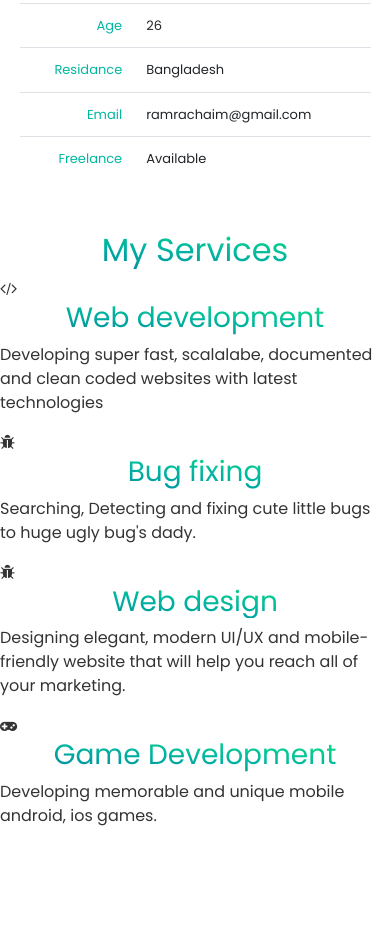
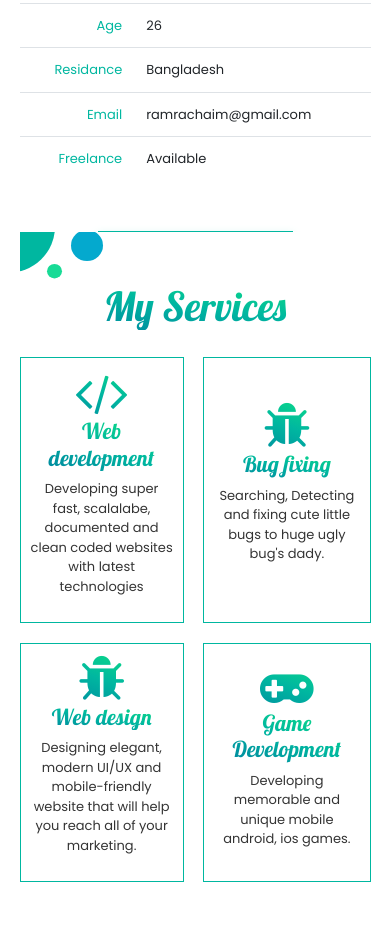
Before and after one commit to Ramrachai/CS50-project, a plain HTML site: page index.html in a window 390 px wide. Shown: the part 1293-2225 px from the top of the page. Before the commit the page ends 2137 px from the top, so only its background shows below. Drawn offline with nearby package versions, Linux system fonts and the light colour scheme.

Commit message:
service section finish

```diff
--- a/index.html
+++ b/index.html
@@ -123,7 +123,7 @@
         </tr>
       </table>
     </section>
-
+    <div class="divide"></div>
     <section id="service">
       <h2 class="title">My Services</h2>
       <div class="service-single">
--- a/style.scss
+++ b/style.scss
@@ -153,6 +153,47 @@ nav {
 .title {
   @extend %gradient-text;
   text-align: center;
+  font-family: $title-font;
+}
+.divide {
+  height: 1px;
+  width: 50%;
+  margin: 0 auto;
+  background: $title-color;
+  box-shadow: 0px 5px 10px $title-color;
+  // opacity: 0.3;
+}
+#service {
+  padding: 50px 0;
+  background: url(/images/method-draw-image.svg) no-repeat left bottom;
+  display: grid;
+  grid-template-columns: minmax(auto, 400px) minmax(auto, 400px);
+  grid-gap: 5vw;
+  justify-content: center;
+  .title {
+    grid-column: 1 / -1;
+    font-size: 40px;
+  }
+  .service-single {
+    display: grid;
+    align-content: center;
+    border: 1px solid $title-color;
+    padding: 10px;
+    text-align: center;
+    i {
+      font-size: 50px;
+      @extend %gradient-text;
+    }
+    h3 {
+      font-size: 30px;
+    }
+    p {
+    }
+    cursor: pointer;
+    &:hover {
+      box-shadow: 0 0 4px $title-color;
+    }
+  }
 }
 @media screen and (max-width: 768px) {
   #hero {
@@ -185,6 +226,20 @@ nav {
       }
     }
   }
+  #service {
+    width: 90%;
+    margin: 0 auto;
+    background-position-x: 50%;
+    background-position-y: -30%;
+    .service-single {
+      h3 {
+        font-size: 22px;
+      }
+      p {
+        font-size: 13px;
+      }
+    }
+  }
 }
 
 .my-btn {
```
Also changed, not shown: dist/css/style.min.css, images/method-draw-image.svg (added), 1 other file.
